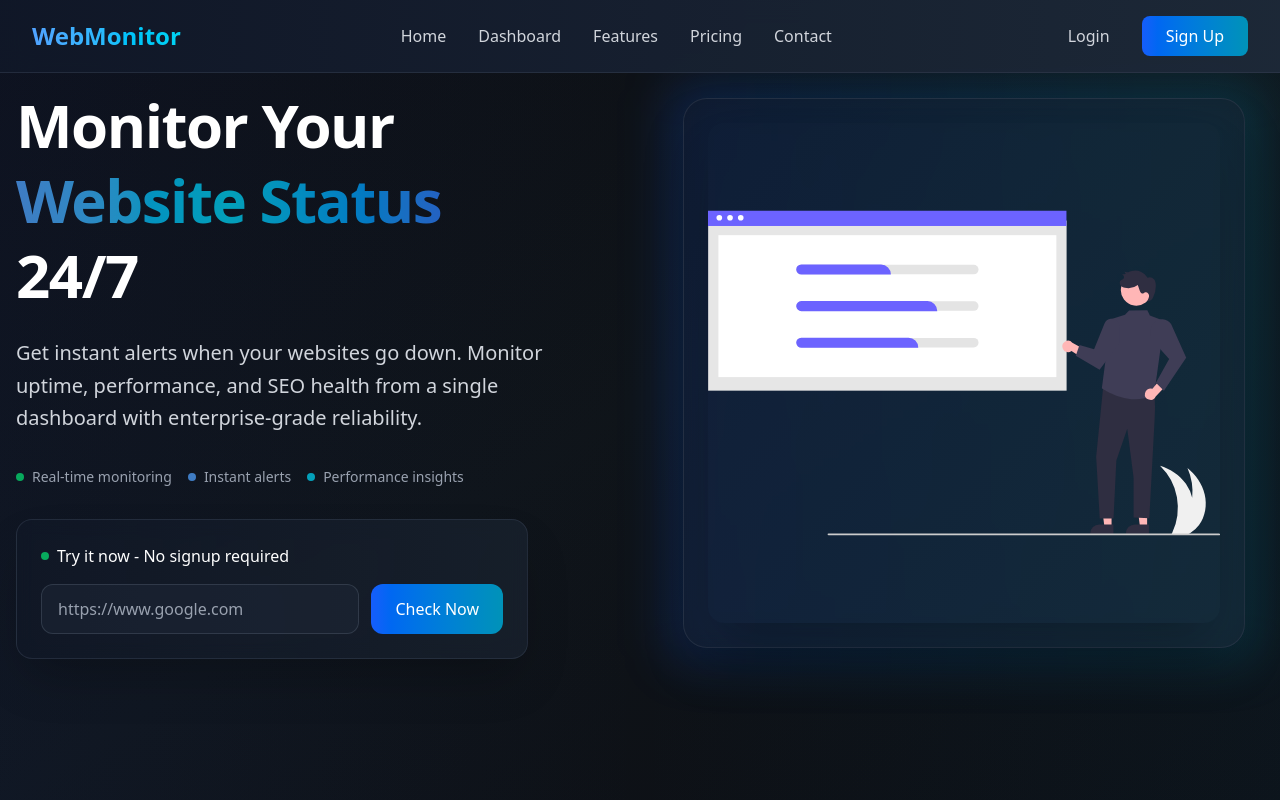
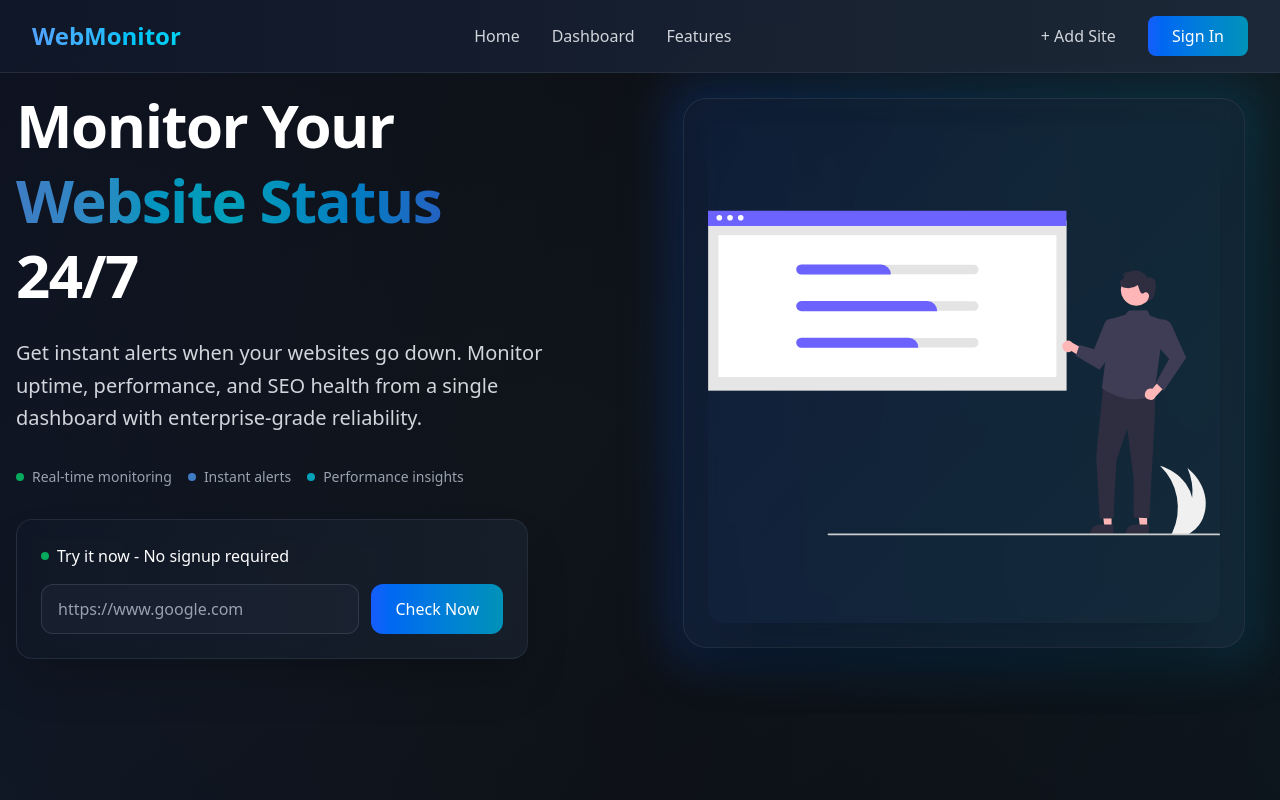
Before and after one commit to Dineshsoni02/WebmonitorV2, a React (Vite) app in the folder frontend/: page / in a window 1280 px wide. Built offline with nearby package versions, Linux system fonts and the light colour scheme.

Commit message:
improved navigation

```diff
--- a/frontend/package.json
+++ b/frontend/package.json
@@ -13,6 +13,7 @@
     "@tailwindcss/vite": "^4.1.11",
     "react": "^19.1.0",
     "react-dom": "^19.1.0",
+    "react-router-dom": "^7.7.1",
     "tailwindcss": "^4.1.11"
   },
   "devDependencies": {
--- a/frontend/src/components/BodyComponent.jsx
+++ b/frontend/src/components/BodyComponent.jsx
@@ -1,6 +1,5 @@
 import React, { useState } from "react";
 import site_stats from "../assets/site_stats.svg";
-
 const NavigationBar = () => {
   const [isMenuOpen, setIsMenuOpen] = useState(false);
 
@@ -54,33 +53,21 @@ const NavigationBar = () => {
             >
               Features
             </button>
-            <button
-              onClick={() => scrollToSection("pricing")}
-              className="text-gray-300 hover:text-white transition-colors duration-200 font-medium cursor-pointer"
-            >
-              Pricing
-            </button>
-            <button
-              onClick={() => scrollToSection("contact")}
-              className="text-gray-300 hover:text-white transition-colors duration-200 font-medium cursor-pointer"
-            >
-              Contact
-            </button>
           </div>
 
           {/* Desktop Auth Buttons */}
           <div className="hidden md:flex items-center space-x-4">
             <button
-              onClick={() => handleAuthNavigation("login")}
+              onClick={() => scrollToSection("dashboard")}
               className="text-gray-300 hover:text-white transition-colors duration-200 font-medium px-4 py-2 rounded-lg hover:bg-gray-700/50 cursor-pointer"
             >
-              Login
+              + Add Site
             </button>
             <button
               onClick={() => handleAuthNavigation("signup")}
               className="bg-gradient-to-r from-blue-600 to-cyan-600 hover:from-blue-700 hover:to-cyan-700 text-white px-6 py-2 rounded-lg font-medium transition-all duration-300 transform hover:scale-105 hover:shadow-lg hover:shadow-cyan-500/25 cursor-pointer"
             >
-              Sign Up
+              Sign In
             </button>
           </div>
 
@@ -138,32 +125,20 @@ const NavigationBar = () => {
               >
                 Features
               </button>
-              <button
-                onClick={() => scrollToSection("pricing")}
-                className="block w-full text-left px-3 py-2 text-gray-300 hover:text-white hover:bg-gray-700/50 rounded-lg transition-colors duration-200 font-medium cursor-pointer"
-              >
-                Pricing
-              </button>
-              <button
-                onClick={() => scrollToSection("contact")}
-                className="block w-full text-left px-3 py-2 text-gray-300 hover:text-white hover:bg-gray-700/50 rounded-lg transition-colors duration-200 font-medium cursor-pointer"
-              >
-                Contact
-              </button>
 
               {/* Mobile Auth Buttons */}
               <div className="pt-4 pb-3 border-t border-gray-700/50">
                 <button
-                  onClick={() => handleAuthNavigation("login")}
+                  onClick={() => scrollToSection("dashboard")}
                   className="block w-full text-left px-3 py-2 text-gray-300 hover:text-white hover:bg-gray-700/50 rounded-lg transition-colors duration-200 font-medium mb-2 cursor-pointer"
                 >
-                  Login
+                  + Add Site
                 </button>
                 <button
                   onClick={() => handleAuthNavigation("signup")}
                   className="block w-full bg-gradient-to-r from-blue-600 to-cyan-600 hover:from-blue-700 hover:to-cyan-700 text-white px-3 py-2 rounded-lg font-medium transition-all duration-300 cursor-pointer"
                 >
-                  Sign Up
+                  Sign In
                 </button>
               </div>
             </div>
@@ -260,6 +235,8 @@ const HeaderTextComponent = () => {
   );
 };
 
+const FeaturesSection = () => {};
+
 export const BodyComponent = () => {
   return (
     <div>
```
Also changed, not shown: 1 other file (tests, documents, lock files or other folders).
